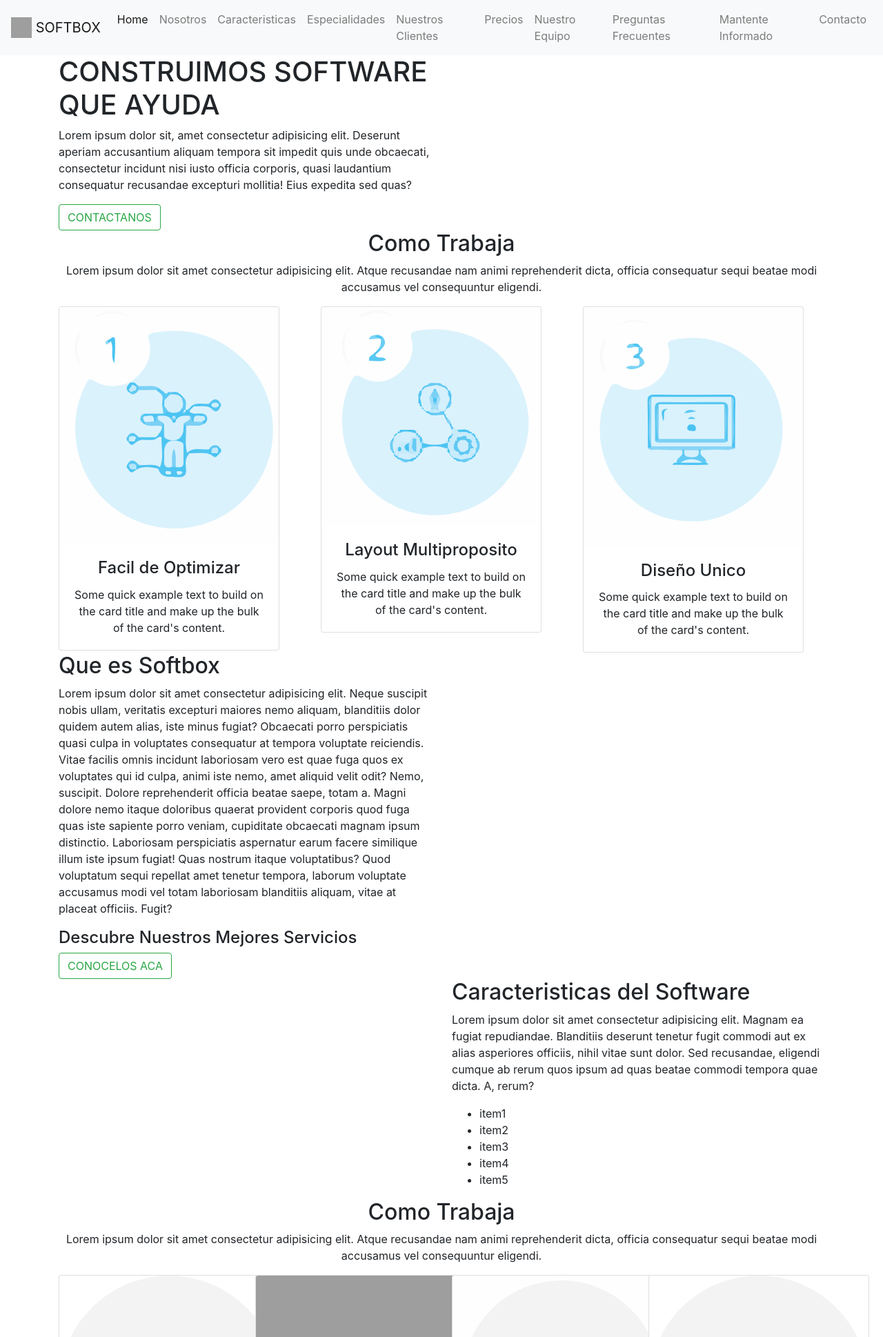
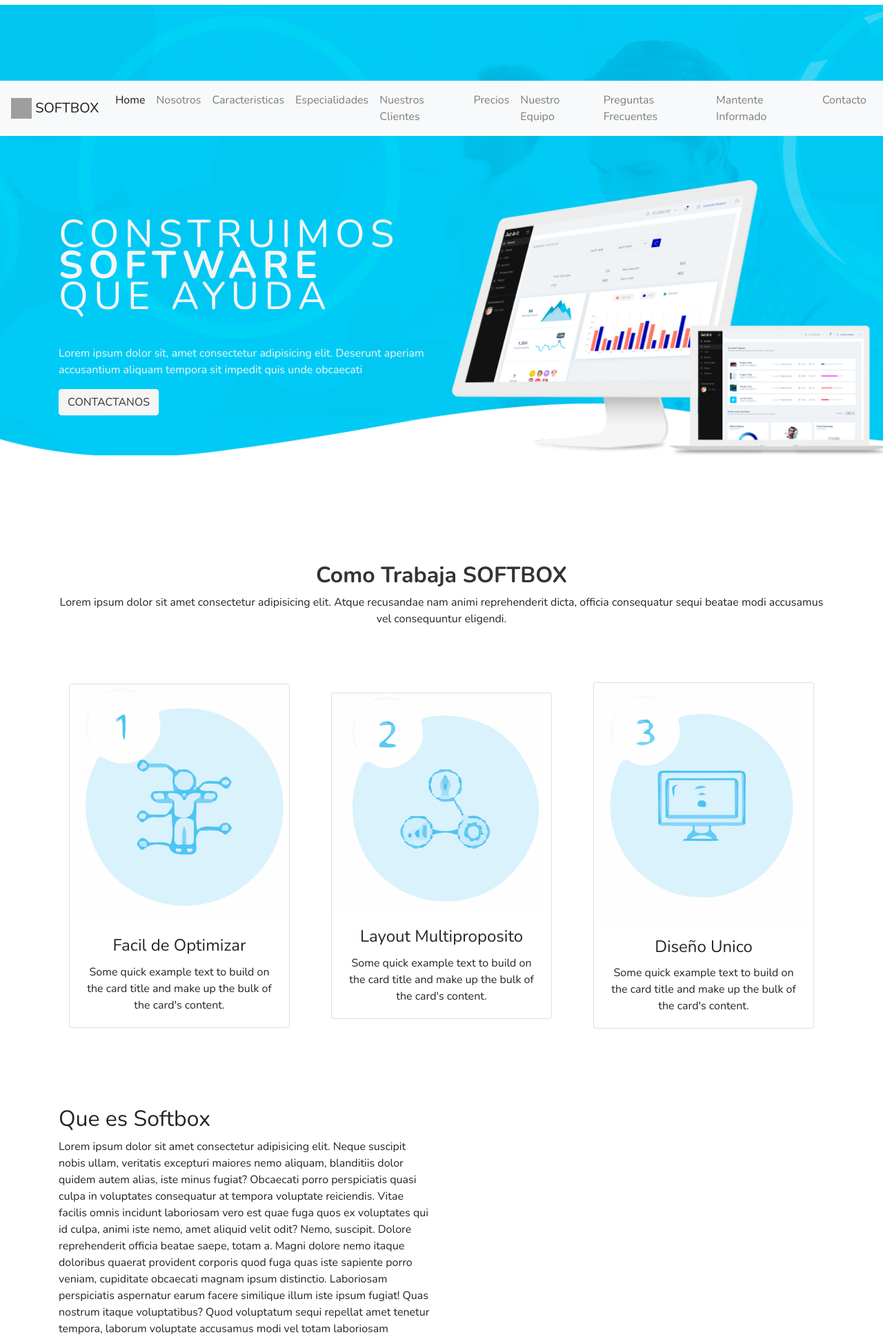
Before and after one commit to Quisutd3us/LandingPage-miapplicacion.com, a PHP site: page / in a window 1280 px wide. Shown: the top 1938 px of the page at 69% size. Run offline with PHP 8.4, Linux system fonts and the light colour scheme; some libraries are stand-ins or nearby versions; grey boxes are pictures that could not be loaded.

Commit message:
estilos: integrando sass

```diff
--- a/css/main.css
+++ b/css/main.css
@@ -1,5 +1,60 @@
+body {
+  font-family: 'Nunito', sans-serif;
+  margin: 0;
+  padding: 0;
+  font-size: 16px; }
 
+ul li {
+  list-style: none;
+  margin: 0;
+  padding: 0; }
 
-/* ==========================================================================
-   Author's custom styles
-   ========================================================================== */
+@media (min-width: 576px) {
+  #mainContent {
+    display: flex;
+    flex-direction: column;
+    justify-content: space-around;
+    height: 719px;
+    background: url("/img/mainHeader.png") no-repeat center center; }
+    #mainContent #headerPrincipal {
+      margin-top: -10rem; }
+      #mainContent #headerPrincipal h1 {
+        font-family: 'Nunito', sans-serif;
+        font-weight: 400;
+        font-size: 3.5rem;
+        color: 0.8rem;
+        letter-spacing: 0.5rem;
+        line-height: 2.8rem;
+        color: whitesmoke; }
+      #mainContent #headerPrincipal p {
+        font-family: 'Nunito', sans-serif;
+        font-size: 1rem;
+        font-weight: lighter;
+        color: 0.5rem;
+        letter-spacing: 0rem;
+        line-height: 1.5rem;
+        color: whitesmoke; }
+      #mainContent #headerPrincipal button {
+        background-color: whitesmoke;
+        border: solid 1px white;
+        color: #333333; }
+
+  #seccionComoTrabaja article .col-12 {
+    display: flex;
+    flex-direction: column;
+    justify-content: space-around;
+    align-items: center; }
+  #seccionComoTrabaja h2 {
+    font-family: 'Nunito', sans-serif;
+    font-weight: 700;
+    font-size: 2rem;
+    color: #333333; }
+  #seccionComoTrabaja p {
+    font-family: 'Nunito', sans-serif;
+    font-size: 1rem;
+    font-weight: lighter;
+    color: 10rem;
+    letter-spacing: 0rem;
+    line-height: 1.5rem; } }
+
+/*# sourceMappingURL=main.css.map */
--- a/index.html
+++ b/index.html
@@ -12,6 +12,10 @@
   <title>Miapplicacion | Landing Page</title>
   <meta name="description" content="">
   <meta name="viewport" content="width=device-width, initial-scale=1">
+
+  <!-- Importando fuentes -->
+  <link href="https://fonts.googleapis.com/css?family=Nunito:300,400,700,900" rel="stylesheet">
+
   <link rel="apple-touch-icon" href="apple-touch-icon.png">
 
   <link rel="stylesheet" href="https://maxcdn.bootstrapcdn.com/bootstrap/4.0.0-beta.2/css/bootstrap.min.css" integrity="sha384-PsH8R72JQ3SOdhVi3uxftmaW6Vc51MKb0q5P2rRUpPvrszuE4W1povHYgTpBfshb"
@@ -25,6 +29,9 @@
 </head>
 
 <body>
+
+  <!-- Main Content -->
+  <div class="mainContent" id="mainContent">
     <!-- Nav -->
     <nav id="menuPrincipal" class="navbar navbar-expand-lg navbar-light bg-light">
       <a class="navbar-brand" href="#">
@@ -80,10 +87,10 @@
     <main class="container" id="headerPrincipal">
       <div class="row">
         <div class="col-6">
-        <h1>CONSTRUIMOS SOFTWARE QUE AYUDA</h1>
+          <h1 class="my-5">CONSTRUIMOS
+            <strong>SOFTWARE</strong> QUE AYUDA</h1>
           <p>Lorem ipsum dolor sit, amet consectetur adipisicing elit. Deserunt aperiam accusantium aliquam tempora sit impedit
-          quis unde obcaecati, consectetur incidunt nisi iusto officia corporis, quasi laudantium consequatur recusandae
-          excepturi mollitia! Eius expedita sed quas?</p>
+            quis unde obcaecati</p>
           <button class="btn btn-outline-success" type="submit">CONTACTANOS</button>
         </div>
         <div class="col-6">
@@ -91,19 +98,22 @@
       </div>
     </main>
     <!-- Finalizando Main Header  id="headerPrincipal"-->
+  </div>
+  <!-- Finalizando Main Content  id="mainContent"-->
+  </div>
 
   <!-- seccion como Trabaja -->
-  <section class="container" id="seccionComoTrabaja">
-    <article class="row text-center">
-      <div class="col">
-        <h2>Como Trabaja</h2>
+  <section class="container py-5" id="seccionComoTrabaja">
+    <article class="row text-center my-5">
+      <div class="col-12">
+        <h2>Como Trabaja SOFTBOX</h2>
         <div class="decoTitulos"></div>
         <p>Lorem ipsum dolor sit amet consectetur adipisicing elit. Atque recusandae nam animi reprehenderit dicta, officia
           consequatur sequi beatae modi accusamus vel consequuntur eligendi.</p>
       </div>
     </article>
     <article class="row text-center">
-      <div class="col col-md-4">
+      <div class="col-12 col-md-4 my-3">
         <div class="card" style="width: 20rem;">
           <img src="/img/SVG/imgTrabaja1.svg" alt="" class="img-fluid">
           <div class="card-body">
@@ -112,7 +122,7 @@
           </div>
         </div>
       </div>
-      <div class="col col-md-4">
+      <div class="col-12 col-md-4 my-3">
         <div class="card" style="width: 20rem;">
           <img src="/img/SVG/imgTrabaja2.svg" alt="" class="img-fluid">
           <div class="card-body">
@@ -121,7 +131,7 @@
           </div>
         </div>
       </div>
-      <div class="col col-md-4">
+      <div class="col-12 col-md-4 my-3">
         <div class="card" style="width: 20rem;">
           <img src="/img/SVG/imgTrabaja3.svg" alt="" class="img-fluid">
           <div class="card-body">
@@ -135,7 +145,7 @@
   <!-- Finalizando seccion como Trabaja id="seccionComoTrabaja"-->
 
   <!-- seccion Nosotros -->
-  <section class="container">
+  <section class="container py-5">
     <article class="row">
       <div class="col col-lg-6">
         <h2>Que es Softbox</h2>
--- /dev/null
+++ b/sass/main.scss
@@ -0,0 +1,115 @@
+// Definiendo Helpers
+@mixin helper($color) {
+    border: solid 1px $color;
+} // definiendo colores
+$azul1: #5ccaf4;
+$azul2: #4ac4f3;
+$negro: #333333;
+$grisIconos: #f4f4f4;
+// definiendo mixins
+@mixin h1xs($tamano) {
+    font-family: 'Nunito', sans-serif;
+    font-weight: 400;
+    font-size: 3.5rem;
+    color: $tamano;
+    letter-spacing: 0.5rem;
+    line-height: 2.8rem;
+}
+
+@mixin pxs($tamano) {
+    font-family: 'Nunito', sans-serif;
+    font-size: 1rem;
+    font-weight: lighter;
+    color: $tamano;
+    letter-spacing: 0rem;
+    line-height: 1.5rem;
+}
+
+@mixin h2xs {
+    font-family: 'Nunito', sans-serif;
+    font-weight: 700;
+    font-size: 2rem;
+    color: $negro;
+}
+
+@mixin h3Sass {
+    font-family: 'Nunito', sans-serif;
+    font-weight: 400;
+    font-size: 0.875rem;
+    color: #0e263f;
+    line-height: 1.375rem;
+}
+
+@mixin menu {
+    font-family: Helvetica, sans-serif;
+    font-size: 1.12rem;
+    color: white;
+    font-weight: bold;
+}
+
+body {
+    font-family: 'Nunito', sans-serif;
+    margin: 0;
+    padding: 0;
+    font-size: 16px;
+}
+
+ul li {
+    list-style: none;
+    margin: 0;
+    padding: 0;
+}
+
+// Extra small devices (portrait phones, less than 576px)
+// No media query since this is the default in Bootstrap
+// Small devices (landscape phones, 576px and up)
+@media (min-width: 576px) {
+    #mainContent {
+        // @include helper(red);
+        display: flex;
+        flex-direction: column;
+        justify-content: space-around;
+        height: 719px;
+        background: url("/img/mainHeader.png") no-repeat center center;
+        #headerPrincipal {
+            margin-top: -10rem; // @include helper(red);
+            h1 {
+                @include h1xs(0.8rem);
+                color: whitesmoke;
+            }
+            p {
+                @include pxs(0.5rem);
+                color: whitesmoke;
+            }
+            button {
+                background-color: whitesmoke;
+                border: solid 1px white;
+                color: $negro;
+            }
+        }
+    } // terminando estilos Maincontent
+    #seccionComoTrabaja {
+        // @include helper(red);
+        article .col-12 {
+            display: flex;
+            flex-direction: column;
+            justify-content: space-around;
+            align-items: center;
+        }
+        h2 {
+            @include h2xs;
+        }
+        p {
+            @include pxs(10rem); // @include helper(red);
+        }
+    } // terminando estilos Trabaja
+}
+
+// Medium devices (tablets, 768px and up)
+@media (min-width: 768px) {}
+
+// Large devices (desktops, 992px and up)
+@media (min-width: 992px) {}
+
+// Extra large devices (large desktops, 1200px and up)
+@media (min-width: 1200px) {}
```
Also changed, not shown: 1 other file. Lines whose indentation alone changed are shown as unchanged.
